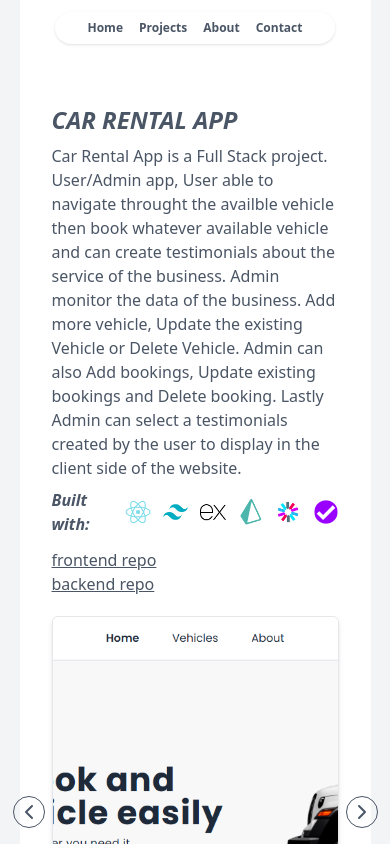
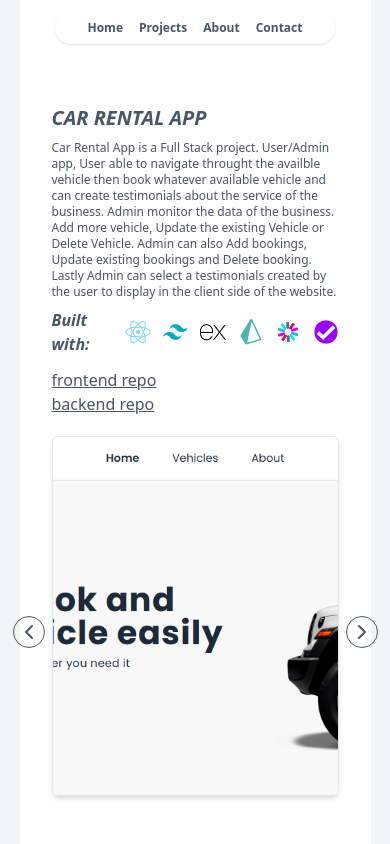
Before and after one commit to bartue-dev/portfolio-GUI, a React (Vite) app: page /projects/1 in a window 390 px wide. Shown: the top 844 px of the page. Built offline with nearby package versions, Linux system fonts and the light colour scheme.

Commit message:
Set up text-xl as default for the title and sm:text-2xl for the h1 tag. text-xs as default then sm:text-base for the p tag

```diff
--- a/src/components/projects/ProjectDetails.tsx
+++ b/src/components/projects/ProjectDetails.tsx
@@ -32,9 +32,9 @@ export default function ProjectDetails() {
         .filter(project => project.id === Number(projectId))
         .map(project => (
           <div key={project.id}>
-            <h1 className="text-2xl font-bold italic">{project.title.toUpperCase()}</h1>
+            <h1 className="text-xl sm:text-2xl font-bold italic">{project.title.toUpperCase()}</h1>
 
-            <p className="mt-2"> {project.about} </p>
+            <p className="mt-2 text-xs sm:text-base"> {project.about} </p>
 
             <div className="flex items-center gap-2 mt-2">
               <h1 className="font-semibold italic">Built with:</h1>
```
